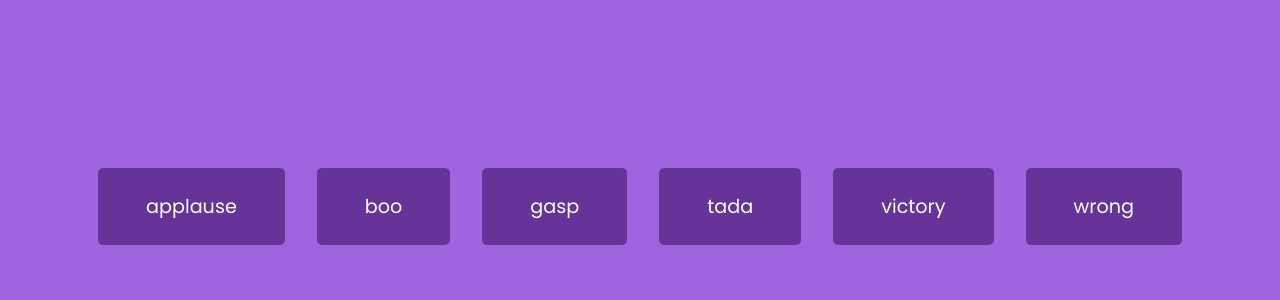
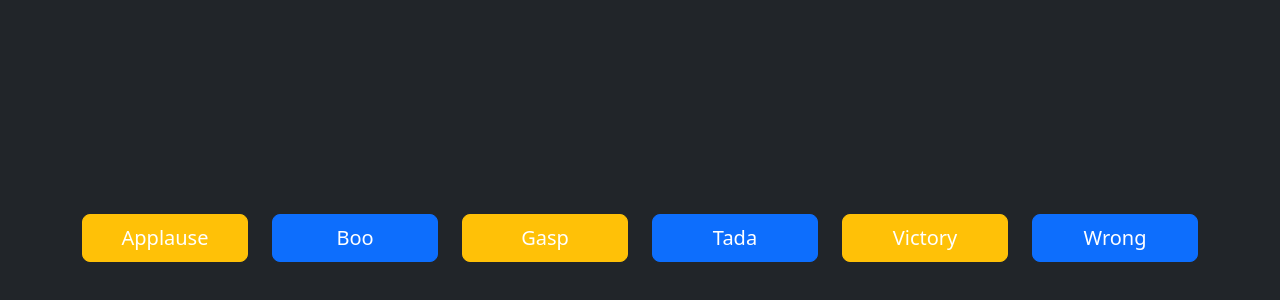
Before and after one commit to Mowdat-Rida/Sound-board, a plain HTML site: page index.html in a window 1280 px wide. Shown: the part 194-494 px from the top of the page. Drawn offline with nearby package versions, Linux system fonts and the light colour scheme.

Commit message:
Add files via upload

```diff
--- a/index.html
+++ b/index.html
@@ -4,17 +4,44 @@
     <meta charset="UTF-8" />
     <meta name="viewport" content="width=device-width, initial-scale=1.0" />
     <link rel="stylesheet" href="style.css" />
+    <link
+    href="https://cdn.jsdelivr.net/npm/bootstrap@5.3.0-alpha1/dist/css/bootstrap.min.css"
+    rel="stylesheet"
+  />
     <title>Sound Board</title>
   </head>
-  <body>
+  <body class="body bg-dark">
+    <div class="container  ">
+      <div class="row text-center mt-5">
+        <div class="col-lg-2 col-md-4 col-sm-6">
           <audio id="applause" src="sounds/applause.mp3"></audio>
+          <button class="btn  btn-warning  text-white w-100 btn-lg mt-3" onclick="playSound('applause')">Applause</button>
+        </div>
+        <div class="col-lg-2 col-md-4 col-sm-6">
           <audio id="boo" src="sounds/boo.mp3"></audio>
+          <button class="btn btn-primary w-100 btn-lg mt-3" onclick="playSound('boo')">Boo</button>
+        </div>
+        <div class="col-lg-2 col-md-4 col-sm-6">
           <audio id="gasp" src="sounds/gasp.mp3"></audio>
+          <button class="btn btn-warning btn-lg text-white  w-100 mt-3" onclick="playSound('gasp')">Gasp</button>
+        </div>
+        <div class="col-lg-2 col-md-4 col-sm-6">
           <audio id="tada" src="sounds/tada.mp3"></audio>
+          <button class="btn btn-primary btn-lg w-100 mt-3" onclick="playSound('tada')">Tada</button>
+        </div>
+        <div class="col-lg-2 col-md-4 col-sm-6">
           <audio id="victory" src="sounds/victory.mp3"></audio>
+          <button class="btn btn-warning btn-lg text-white  w-100 mt-3" onclick="playSound('victory')">Victory</button>
+        </div>
+        <div class="col-lg-2 col-md-4 col-sm-6">
           <audio id="wrong" src="sounds/wrong.mp3"></audio>
+          <button class="btn btn-primary w-100 btn-lg mt-3" onclick="playSound('wrong')">Wrong</button>
+        </div>
+      </div>
+    </div>
 
-    <div id="buttons"></div>
+
+  <script src="https://cdn.jsdelivr.net/npm/bootstrap@5.3.0-alpha1/dist/js/bootstrap.bundle.min.js"></script>
 
     <script src="script.js"></script>
   </body>
--- a/script.js
+++ b/script.js
@@ -1,25 +1,29 @@
-const sounds = ['applause', 'boo', 'gasp', 'tada', 'victory', 'wrong']
+// const sounds = ['applause', 'boo', 'gasp', 'tada', 'victory', 'wrong']
 
-sounds.forEach(sound => {
-    const btn = document.createElement('button')
-    btn.classList.add('btn')
+// sounds.forEach(sound => {
+//     const btn = document.createElement('button')// Create button and set properties
+//     btn.classList.add('btn')// adding css on the button
 
-    btn.innerText = sound
+//     btn.innerText = sound
 
-    btn.addEventListener('click', () => {
-        stopSongs()
+//     btn.addEventListener('click', () => {
+//         stopSongs() // stop the current sound
 
-        document.getElementById(sound).play()
-    })
+//         document.getElementById(sound).play() // Play the clicked sound
+//     })
 
-    document.getElementById('buttons').appendChild(btn)
-})
+//     document.getElementById('buttons').appendChild(btn)  // Add the button to the HTML , when its loaded
+// })
 
-function stopSongs() {
-    sounds.forEach(sound => {
-        const song = document.getElementById(sound)
+// function stopSongs() {s
+//     sounds.forEach(sound => {
+//         const song = document.getElementById(sound)
 
-        song.pause()
-        song.currentTime = 0;
-    })
+//         song.pause()
+//         song.currentTime = 0;
+//     })
+// }
+
+function playSound(soundId) {
+  document.getElementById(soundId).play();
 }
--- a/style.css
+++ b/style.css
@@ -16,23 +16,3 @@ body {
   overflow: hidden;
   margin: 0;
 }
-
-.btn {
-  background-color: rebeccapurple;
-  border-radius: 5px;
-  border: none;
-  color: #fff;
-  margin: 1rem;
-  padding: 1.5rem 3rem;
-  font-size: 1.2rem;
-  font-family: inherit;
-  cursor: pointer;
-}
-
-.btn:hover {
-  opacity: 0.9;
-}
-
-.btn:focus {
-  outline: none;
-}
```
Lines whose indentation alone changed are shown as unchanged.
